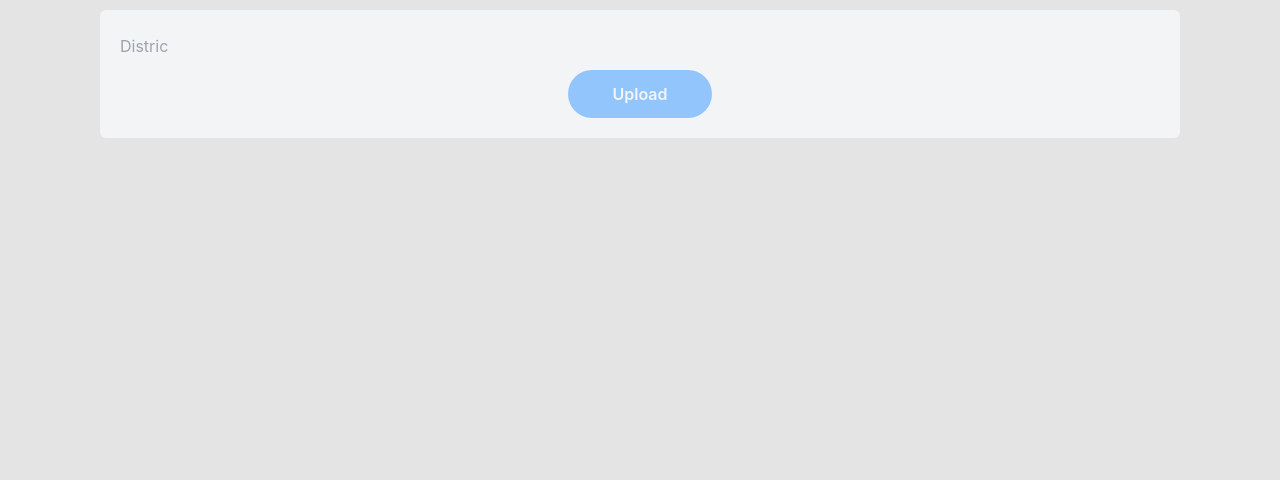
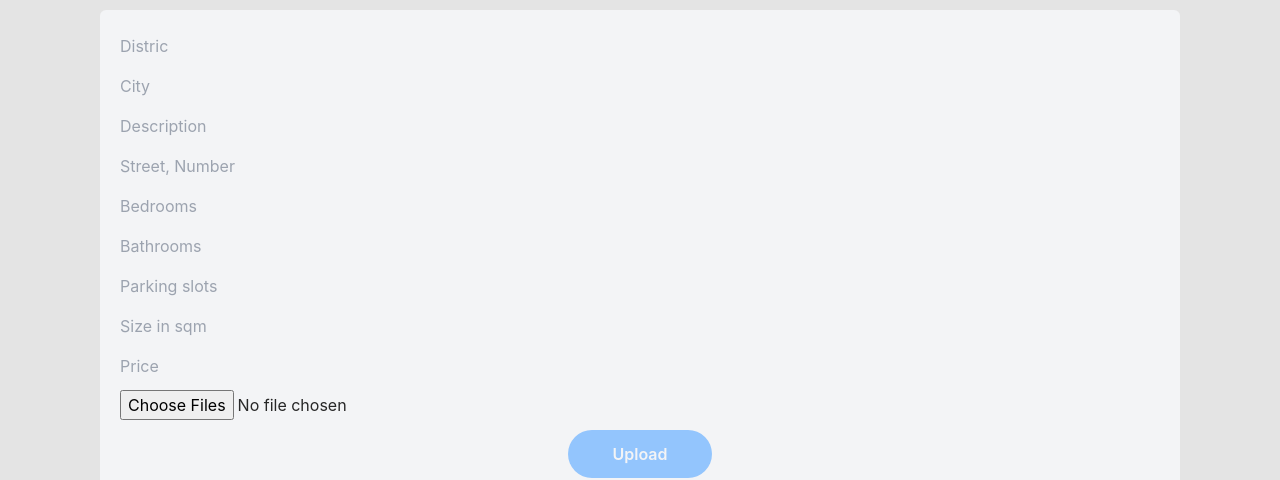
Before and after one commit to fabianofrank/realstate-ui, a React (Create React App) app: page /create in a window 1280 px wide. Shown: the part 148-628 px from the top of the page. Built offline with nearby package versions, Linux system fonts and the light colour scheme; what tw-elements would draw is missing.

Commit message:
Add complete form

```diff
--- a/src/components/PropertyCreate.js
+++ b/src/components/PropertyCreate.js
@@ -13,10 +13,19 @@ export default function PropertyCreate() {
     const data = new FormData();
 
     data.append('property[name]', event.target.name.value);
+    data.append('property[city]', event.target.city.value);
+    data.append('property[description]', event.target.description.value);
+    data.append('property[address]', event.target.address.value);
+    data.append('property[bed]', event.target.bed.value);
+    data.append('property[bath]', event.target.bath.value);
+    data.append('property[parking]', event.target.parking.value);
+    data.append('property[size]', event.target.size.value);
+    data.append('property[price]', event.target.price.value);
 
     Array.from(event.target.images.files).forEach((image) => {
       data.append('property[images][]', image);
     });
+
     dispatch(addProperty(data))
       .then(() => {
         navigate('/');
@@ -32,6 +41,15 @@ export default function PropertyCreate() {
     <div className="flex justify-center">
       <form className="bg-gray-100 m-5 rounded-md flex flex-col space-y-2 p-5 w-[1080px]" onSubmit={(e) => handleSubmit(e)}>
         <input className="bg-gray-100 h-8" type="text" name="name" id="name" placeholder="Distric" />
+        <input className="bg-gray-100 h-8" type="text" name="city" id="city" placeholder="City" />
+        <input className="bg-gray-100 h-8" type="text" name="description" id="description" placeholder="Description" />
+        <input className="bg-gray-100 h-8" type="text" name="address" id="address" placeholder="Street, Number" />
+        <input className="bg-gray-100 h-8" type="number" name="bed" id="bed" placeholder="Bedrooms" />
+        <input className="bg-gray-100 h-8" type="number" name="bath" id="bath" placeholder="Bathrooms" />
+        <input className="bg-gray-100 h-8" type="number" name="parking" id="parking" placeholder="Parking slots" />
+        <input className="bg-gray-100 h-8" type="number" step="0.1" name="size" id="size" placeholder="Size in sqm" />
+        <input className="bg-gray-100 h-8" type="number" step="0.1" name="price" id="price" placeholder="Price" />
+        <input className="bg-gray-100 h-8 " type="file" multiple name="images" id="images" />
         <button className="self-center p-3 bg-blue-300 text-gray-100 font-semibold w-36 rounded-full m-5" type="submit">Upload</button>
       </form>
     </div>
```
